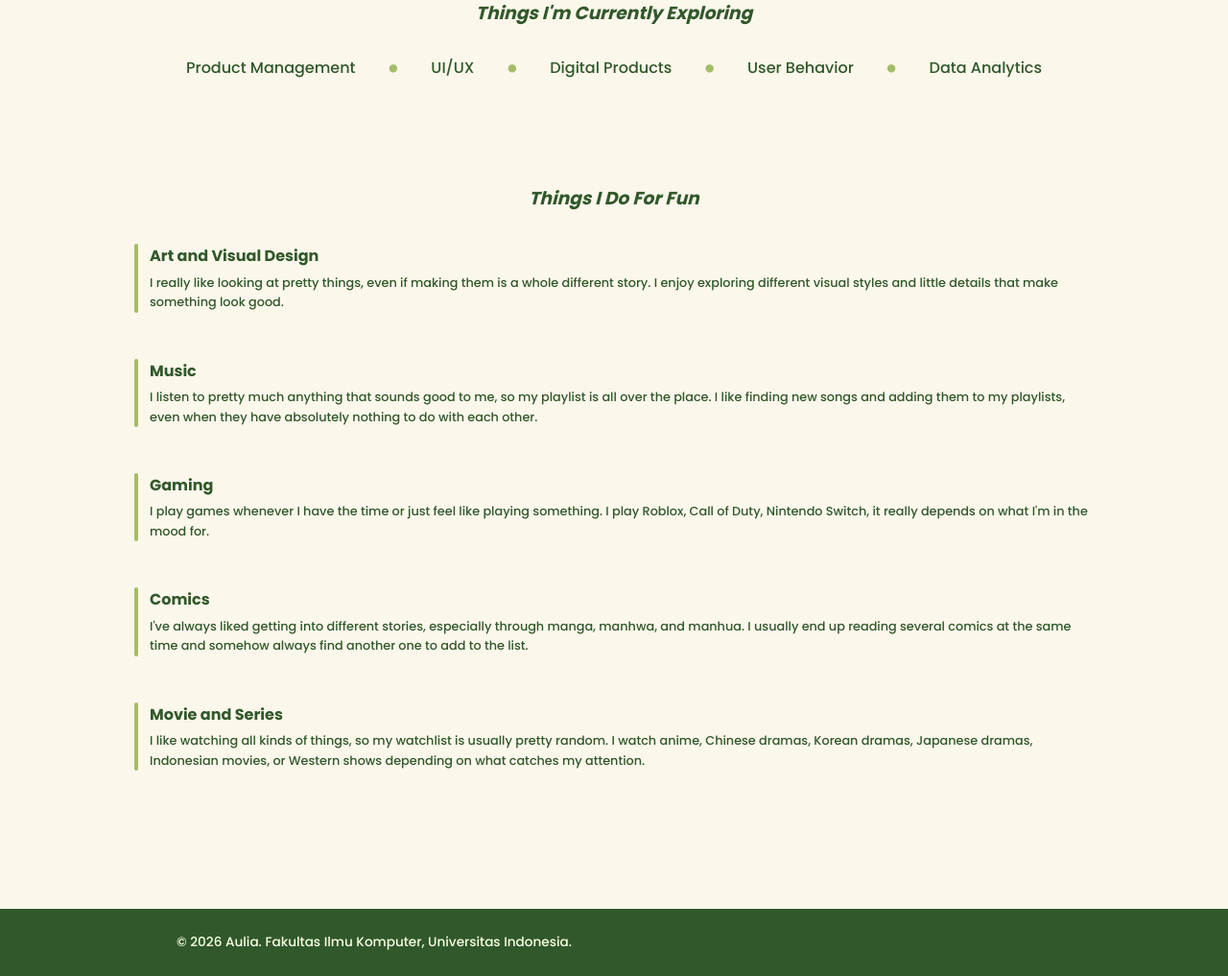
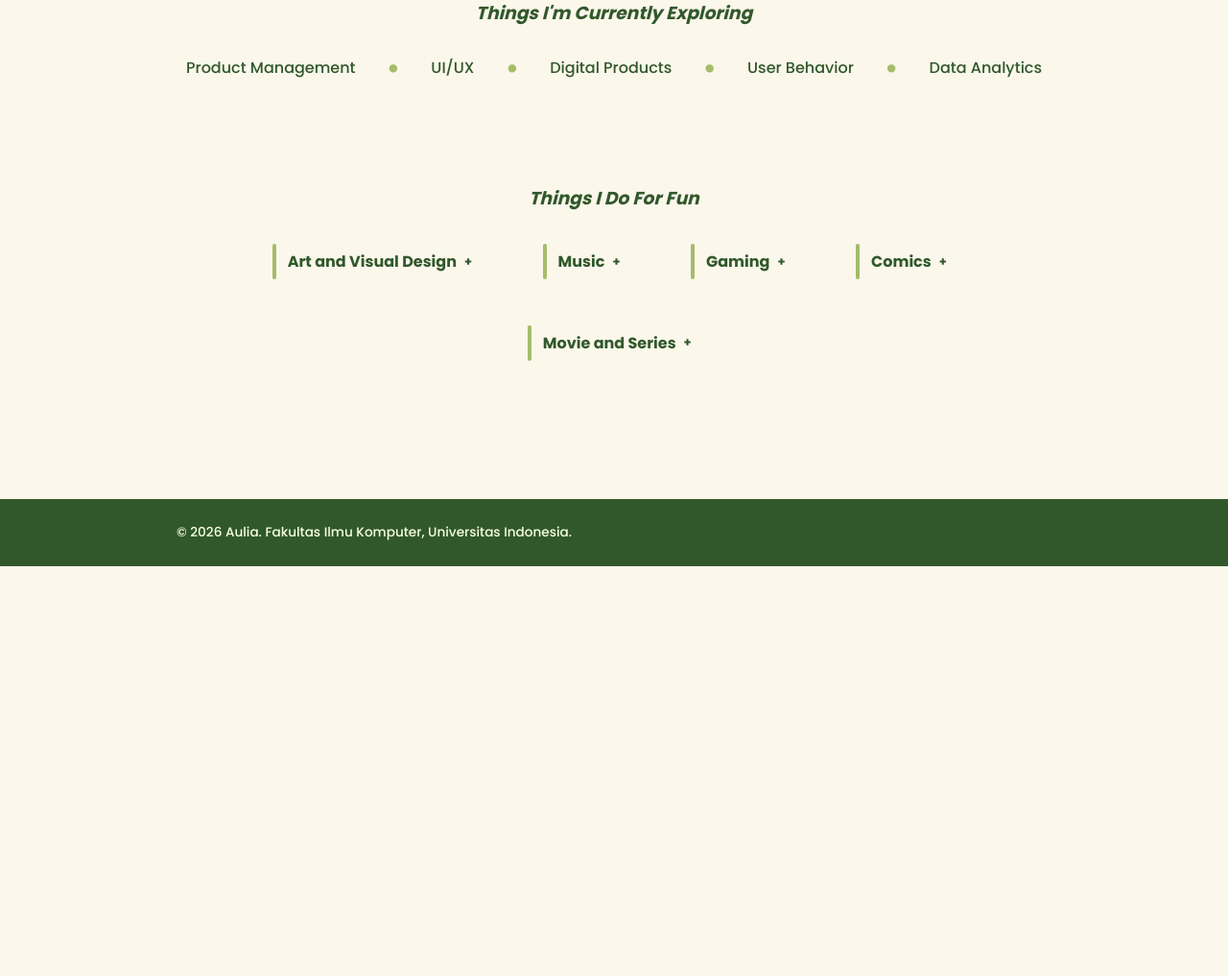
Before and after one commit to aulianurshiva/myportofolio, a Django app: page / in a window 1280 px wide. Shown: the part 1752-2769 px from the top of the page at 96% size. After the commit the page ends 2342 px from the top, so only its background shows below. Run offline with Django 5.2, Linux system fonts and the light colour scheme.

Commit message:
style: fixing interest section

```diff
--- a/static/css/style.css
+++ b/static/css/style.css
@@ -323,6 +323,7 @@ h1, .brand {
 .interest-section {
     max-width: 1000px;
     margin: 4.5rem auto 0;
+    padding: 0 1.5rem;
     text-align: center;
 }
 
@@ -365,6 +366,23 @@ h1, .brand {
     position: relative;
     margin-top: 2rem;
     padding-left: 1rem;
+    align-self: flex-start;
+}
+
+.fun-item summary {
+    list-style: none;
+    cursor: pointer;
+    padding: 0.35rem 0.6rem 0.35rem 0;
+    border-radius: var(--radius);
+    transition: background-color 0.2s ease, transform 0.2s ease;
+}
+
+.fun-item summary::-webkit-details-marker {
+    display: none;
+}
+
+.fun-item summary::marker {
+    content: "";
 }
 
 .fun-item::before {
@@ -376,15 +394,59 @@ h1, .brand {
     width: 4px;
     background: var(--accent);
     border-radius: var(--radius);
+    transition: background-color 0.2s ease, width 0.2s ease;
+}
+
+.fun-item:hover summary {
+    background-color: var(--shadow);
+    transform: translateX(3px);
+}
+
+.fun-item:hover::before {
+    background-color: var(--accent-dark);
+    width: 5px;
 }
 
 .fun-item h4 {
     font-size: 1rem;
-    margin-bottom: 0.3rem;
+    display: flex;
+    align-items: center;
+    justify-content: space-between;
+    gap: 0.5rem;
+}
+
+.fun-item h4::after {
+    content: "+";
+    font-size: 0.8rem;
+    color: var(--accent-dark);
+    transition: transform 0.2s ease;
+}
+
+.fun-item[open] h4::after {
+    content: "-";
+    transform: none;
+}
+
+.fun-item:hover:not([open]) h4::after {
+    transform: rotate(90deg);
 }
 
 .fun-item p {
+    display: block !important;
+    max-height: 0;
+    overflow: hidden;
+    opacity: 0;
+    pad: 0 0 0 1rem;
     font-size: 0.8rem;
+    padding: 0.3rem 0 0 1rem;
+    color: var(--muted);
+    transition: max-height 0.3s ease, opacity 0.25s ease, padding-top 0.3s ease;
+}
+
+.fun-item[open] p {
+    max-height: 200px;
+    opacity: 1;
+    padding-top: 0.3rem;
 }
 
 .clover {
@@ -524,4 +586,20 @@ h1, .brand {
         align-items: flex-start;
         gap: 0.4rem;
     }
+
+    .exploring-list {
+        margin-left: 2rem;
+        margin-right: 2rem;
+    }
+
+    .fun-list {
+        margin-left: 2rem;
+        margin-right: 2rem;
+    }
+
+    .fun-item {
+        margin-top: 2rem;
+        margin-left: 2rem;
+        margin-right: 2rem;
+    }
 }
--- a/templates/index.html
+++ b/templates/index.html
@@ -202,28 +202,27 @@
                 <div class="interest-group">
                     <h3>Things I Do For Fun</h3>
                     <div class="fun-list">
-                        <div class="fun-item">
-                            <h4>Art and Visual Design</h4>
+                        <details class="fun-item">
+                            <summary><h4>Art and Visual Design</h4></summary>
                             <p>I really like looking at pretty things, even if making them is a whole different story. I enjoy exploring different visual styles and little details that make something look good.</p>
-                        </div>
-                        <div class="fun-item">
-                            <h4>Music</h4>
+                        </details>
+                        <details class="fun-item">
+                            <summary><h4>Music</h4></summary>
                             <p>I listen to pretty much anything that sounds good to me, so my playlist is all over the place. I like finding new songs and adding them to my playlists, even when they have absolutely nothing to do with each other.</p>
-                        </div>
-                        <div class="fun-item">
-                            <h4>Gaming</h4>
-                            <p>I play games whenever I have the time or just feel like playing something. I play Roblox, Call of Duty, Nintendo Switch, it really depends on what I'm in the mood for.</p>
-                        </div>
-                        <div class="fun-item">
-                            <h4>Comics</h4>
+                        </details>
+                        <details class="fun-item">
+                            <summary><h4>Gaming</h4></summary>
+                            <p>I play games whenever I have the time or just feel like playing something. I play Roblox, Call of Duty, or Nintendo games depending on what I'm in the mood for.</p>
+                        </details>
+                        <details class="fun-item">
+                            <summary><h4>Comics</h4></summary>
                             <p>I've always liked getting into different stories, especially through manga, manhwa, and manhua. I usually end up reading several comics at the same time and somehow always find another one to add to the list.</p>
-                        </div>
-                        <div class="fun-item">
-                            <h4>Movie and Series</h4>
+                        </details>
+                        <details class="fun-item">
+                            <summary><h4>Movie and Series</h4></summary>
                             <p>I like watching all kinds of things, so my watchlist is usually pretty random. I watch anime, Chinese dramas, Korean dramas, Japanese dramas, Indonesian movies, or Western shows depending on what catches my attention.</p>
-                        </div>
+                        </details>
                     </div>
-                </div>
                 </div>
             </div>
         </section>
```
